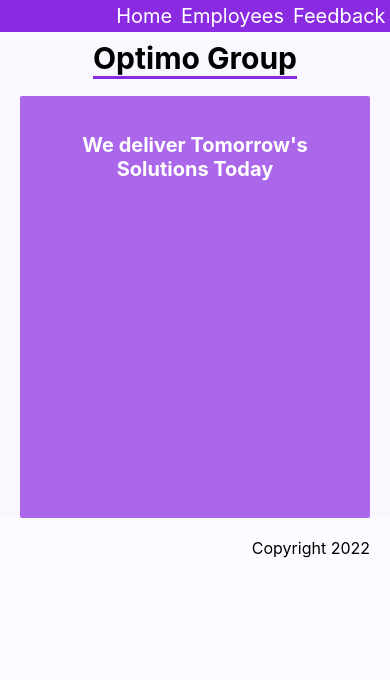
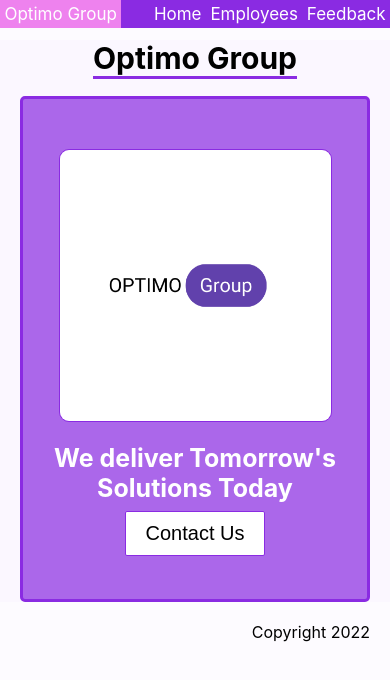
Before and after one commit to GegaLataria/optimo-task-next.js, a Next.js app: page / in a window 390 px wide. Shown: the top 680 px of the page. Built offline with nearby package versions, Linux system fonts and the light colour scheme.

Commit message:
updated styling

```diff
--- a/components/Header.js
+++ b/components/Header.js
@@ -3,7 +3,9 @@ import Link from "next/link";
 const Header = () => {
   return (
     <nav className="header-class">
-      <img></img>
+      <Link href={"/"}>
+        <a className="helper-optimo">Optimo Group</a>
+      </Link>
       <Link href={"/feedback"}>
         <a className="header-class__item">Feedback</a>
       </Link>
--- a/pages/index.js
+++ b/pages/index.js
@@ -1,3 +1,5 @@
+import Link from "next/link";
+
 export default function Home() {
   return (
     <div>
@@ -5,7 +7,14 @@ export default function Home() {
         <span className="title">Optimo Group</span>
       </h1>
       <div className="main-page">
-        <h2 className="slogan">We deliver Tomorrow's Solutions Today</h2>
+        <img className="main-logo" src="/OPTIMO.png" alt="logo"></img>
+        <h2 className="slogan">
+          We deliver Tomorrow's Solutions Today
+          <br></br>
+          <Link href={"/feedback"}>
+            <button className="main-button">Contact Us</button>
+          </Link>
+        </h2>
       </div>
     </div>
   );
--- a/styles/Employees.module.css
+++ b/styles/Employees.module.css
@@ -16,7 +16,7 @@
     padding: 2px 16px;
     background-color: rgba(137, 43, 226, .4);
     margin: 20px 30px;
-    border: 1px solid blueviolet;
+    border: 1.5px solid blueviolet;
     border-radius: 10px;
     cursor: pointer;
     text-align: center;
--- a/styles/globals.css
+++ b/styles/globals.css
@@ -26,20 +26,35 @@ a {
   }
 }
 
+
 .header-class {
   overflow: hidden;
   /* background-color: rgba(253, 134, 104, 1); */
   background-color: blueviolet;
-
   position: fixed;
   top: 0;
   width: 100%;
   z-index: 999999999;
 }
 
+.header-class .helper-optimo {
+  float: left;
+}
+
+.header-class .header-class__item {
+  float: right;
+}
+
+.helper-optimo {
+  background-color: violet;
+  color: #fff;
+  text-align: center;
+  padding: 1vw 1.14vw;
+  text-decoration: none;
+  font-size: 20px;
+}
 
 .header-class__item {
-    float: right;
     color: #fff;
     text-align: center;
     padding: 1vw 1.14vw;
@@ -60,18 +75,38 @@ a {
 .slogan {
   text-align: center;
   color: #fff;
+  font-size: 50px;
 }
 
 .main-page {
   background-color: rgba(137, 43, 226, 0.7);
-  height: 50vh;
+  border: 3px solid blueviolet;
   margin: 0 20px;
+  text-align: center;
+  border-radius: 5px;
+  padding: 20px;
+  display: flex;
+  align-items: center;
+}
+
+.main-logo {
+  border: 1.5px solid blueviolet;
+  width: 40vw;
+  border-radius: 10px;
+}
+
+.main-button {
+  background-color: #fff;
+  border: 1.5px solid blueviolet;
+  padding: 1.5vw 3vw;
   border-radius: .5vw;
-  padding: 20px;
-  /* background-image: linear-gradient(
-        to right ,
-        rgba(128, 0, 128, 0.5),
-        rgba(128, 0, 128, 0.8));   */
+  font-size: 1.4vw;
+  margin-top: 2vw;
+}
+
+.main-button:active {
+  background-color: rgba(128, 128, 128, .7);
+  color: #fff;
 }
 
 .footer {
@@ -82,11 +117,45 @@ a {
 }
 
 @media only screen and (max-width: 768px) {
+  .main-page {
+    height: 60vh;
+    flex-direction: column;
+  }
+
+  .main-logo {
+    width: 70vw;
+    margin-top: 30px;
+  }
+
   .header {
       font-size: 30px;
       margin-top: 40px;
   }
   .slogan {
+    font-size: 25px;
+  }
+
+  .header-class__item {
+    font-size: 17px;
+  }
+
+  .helper-optimo {
+    font-size: 17px;
+  }
+
+  .main-button {
     font-size: 20px;
+    padding: 10px 20px;
   }
 }
+
+@media only screen and (max-width: 300px) {
+  .header-class__item {
+    font-size: 12px;
+  }
+
+  .helper-optimo {
+    font-size: 12px;
+  }
+
+}
```
Also changed, not shown: public/OPTIMO.png (added).
